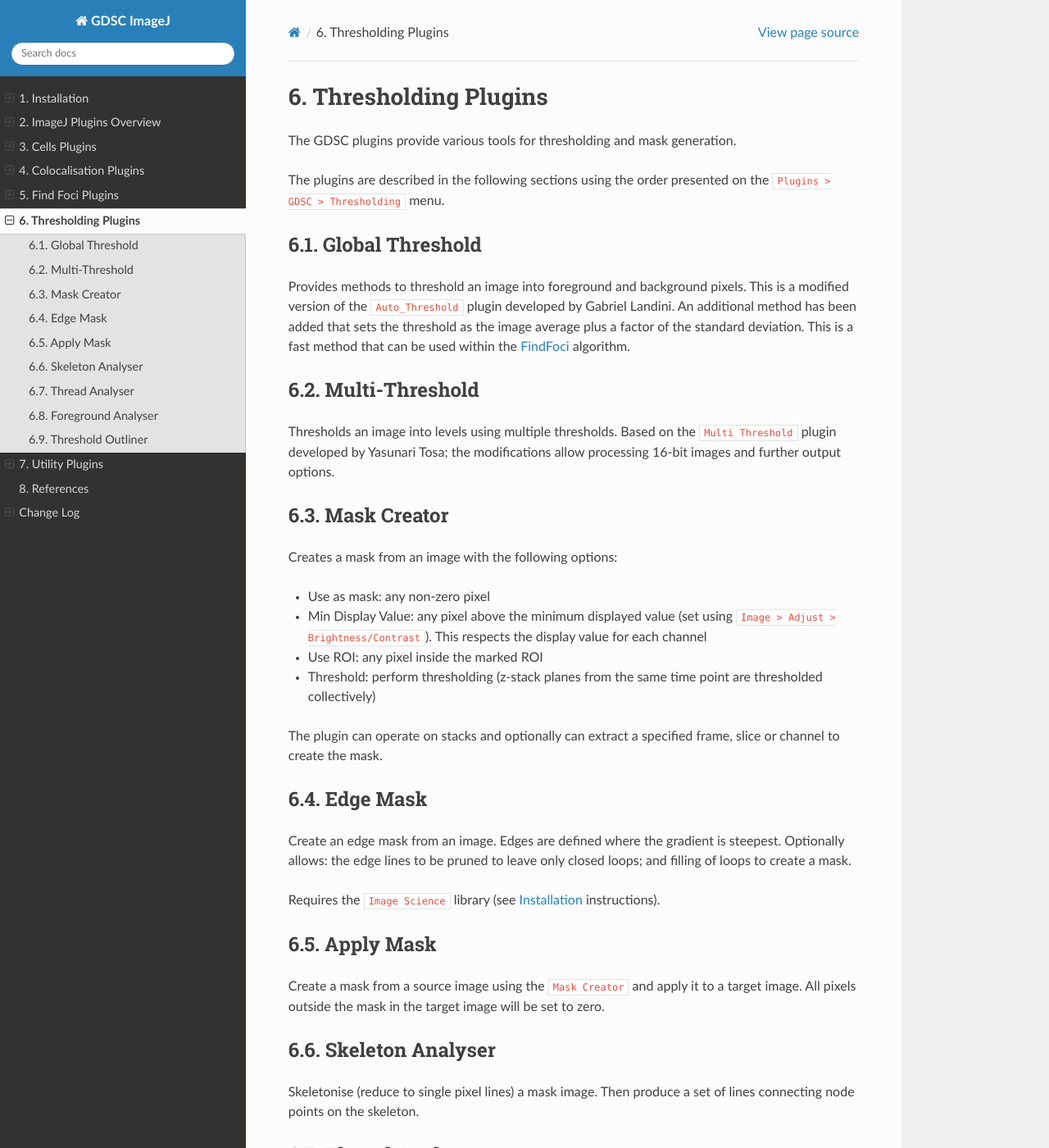
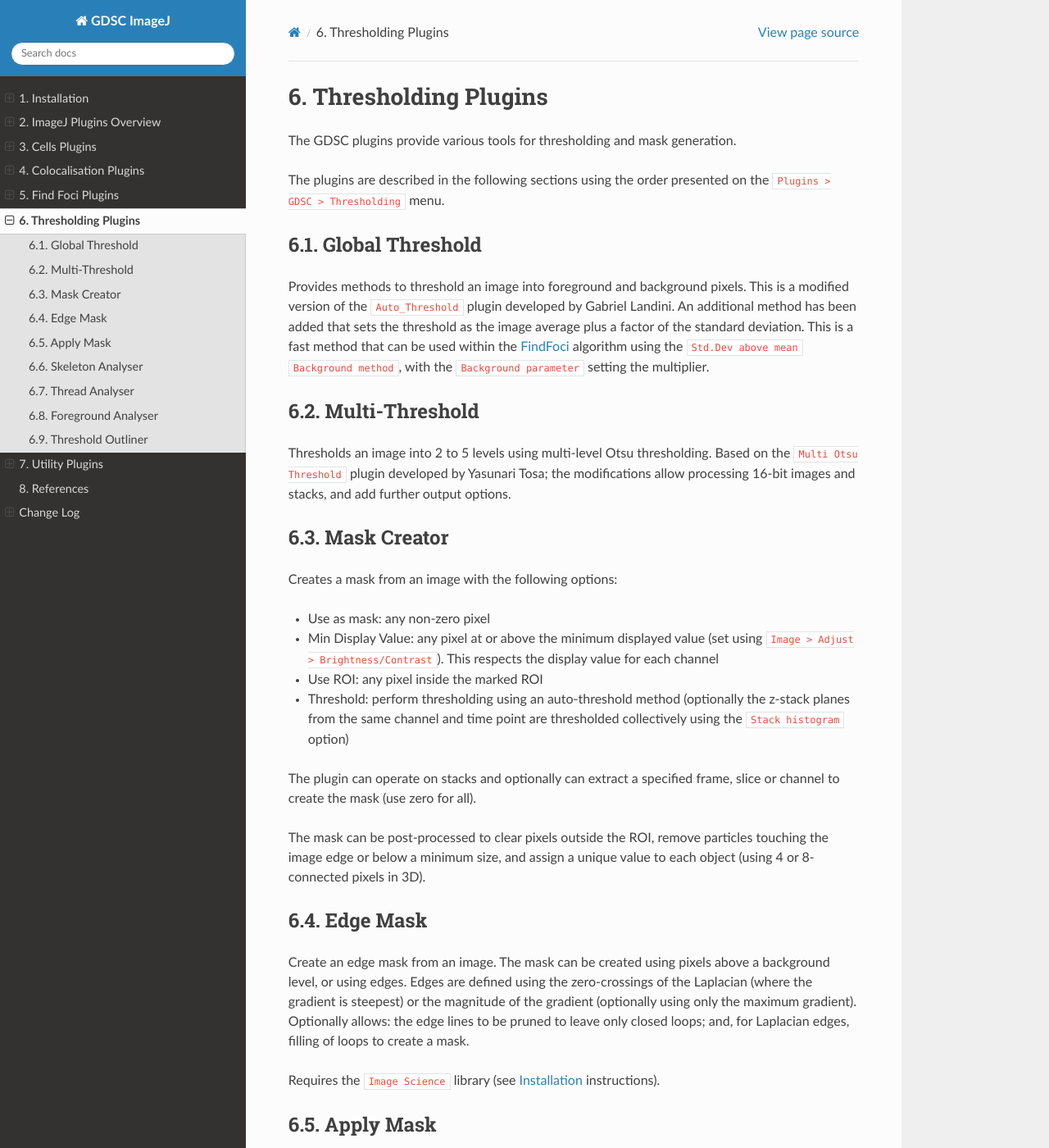
Before and after one commit to aherbert/gdsc, a Sphinx documentation site: the page built from docs/thresholding_plugins.rst, in a window 1280 px wide and 1400 px high. Shown: the whole window at 82% size. Built offline with Sphinx 7.4.7 and the Read the Docs theme 3.1.0, drawn with Linux system fonts in a browser that asks for light colours; some of the changed text lies outside the part shown.

Commit message:
Correct documentation of thresholding plugins

```diff
--- a/docs/thresholding_plugins.rst
+++ b/docs/thresholding_plugins.rst
@@ -14,14 +14,14 @@
 Global Threshold
 ----------------
 
-Provides methods to threshold an image into foreground and background pixels. This is a modified version of the ``Auto_Threshold`` plugin developed by Gabriel Landini. An additional method has been added that sets the threshold as the image average plus a factor of the standard deviation. This is a fast method that can be used within the :ref:`findfoci_plugins:FindFoci` algorithm.
+Provides methods to threshold an image into foreground and background pixels. This is a modified version of the ``Auto_Threshold`` plugin developed by Gabriel Landini. An additional method has been added that sets the threshold as the image average plus a factor of the standard deviation. This is a fast method that can be used within the :ref:`findfoci_plugins:FindFoci` algorithm using the ``Std.Dev above mean`` ``Background method``, with the ``Background parameter`` setting the multiplier.
 
 .. index:: ! Multi-Threshold
 
 Multi-Threshold
 ---------------
 
-Thresholds an image into levels using multiple thresholds. Based on the ``Multi Threshold`` plugin developed by Yasunari Tosa; the modifications allow processing 16-bit images and further output options.
+Thresholds an image into 2 to 5 levels using multi-level Otsu thresholding. Based on the ``Multi Otsu Threshold`` plugin developed by Yasunari Tosa; the modifications allow processing 16-bit images and stacks, and add further output options.
 
 .. index:: ! Mask Creator
 
@@ -31,18 +31,20 @@
 Creates a mask from an image with the following options:
 
 - Use as mask: any non-zero pixel
-- Min Display Value: any pixel above the minimum displayed value (set using ``Image > Adjust > Brightness/Contrast``). This respects the display value for each channel
+- Min Display Value: any pixel at or above the minimum displayed value (set using ``Image > Adjust > Brightness/Contrast``). This respects the display value for each channel
 - Use ROI: any pixel inside the marked ROI
-- Threshold: perform thresholding (z-stack planes from the same time point are thresholded collectively)
+- Threshold: perform thresholding using an auto-threshold method (optionally the z-stack planes from the same channel and time point are thresholded collectively using the ``Stack histogram`` option)
 
-The plugin can operate on stacks and optionally can extract a specified frame, slice or channel to create the mask.
+The plugin can operate on stacks and optionally can extract a specified frame, slice or channel to create the mask (use zero for all).
+
+The mask can be post-processed to clear pixels outside the ROI, remove particles touching the image edge or below a minimum size, and assign a unique value to each object (using 4 or 8-connected pixels in 3D).
 
 .. index:: ! Edge Mask
 
 Edge Mask
 ---------
 
-Create an edge mask from an image. Edges are defined where the gradient is steepest. Optionally allows: the edge lines to be pruned to leave only closed loops; and filling of loops to create a mask.
+Create an edge mask from an image. The mask can be created using pixels above a background level, or using edges. Edges are defined using the zero-crossings of the Laplacian (where the gradient is steepest) or the magnitude of the gradient (optionally using only the maximum gradient). Optionally allows: the edge lines to be pruned to leave only closed loops; and, for Laplacian edges, filling of loops to create a mask.
 
 Requires the ``Image Science`` library (see :ref:`installation:Installation` instructions).
 
@@ -72,11 +74,11 @@
 Foreground Analyser
 -------------------
 
-Threshold pixels inside an ROI and analyse foreground pixels (count; mean; and standard deviation).
+Threshold pixels inside an ROI and analyse foreground pixels (count; sum; mean; and standard deviation). Optionally the analysis can use the entire stack and the foreground pixels can be shown as a mask.
 
 .. index:: ! Threshold Outliner
 
 Threshold Outliner
 ------------------
 
-Outlines foreground pixel regions using a concave hull. Foreground pixel regions can be auto or manually thresholded.
+Outlines objects defined in a mask image. The pixels of each object are thresholded using an auto-threshold method or a manual percentile. Optionally outliers are removed using local outlier probability (LoOP). The remaining pixels are outlined using a convex or concave hull. Creates an ROI overlay of the outlines and a new mask image.
```
